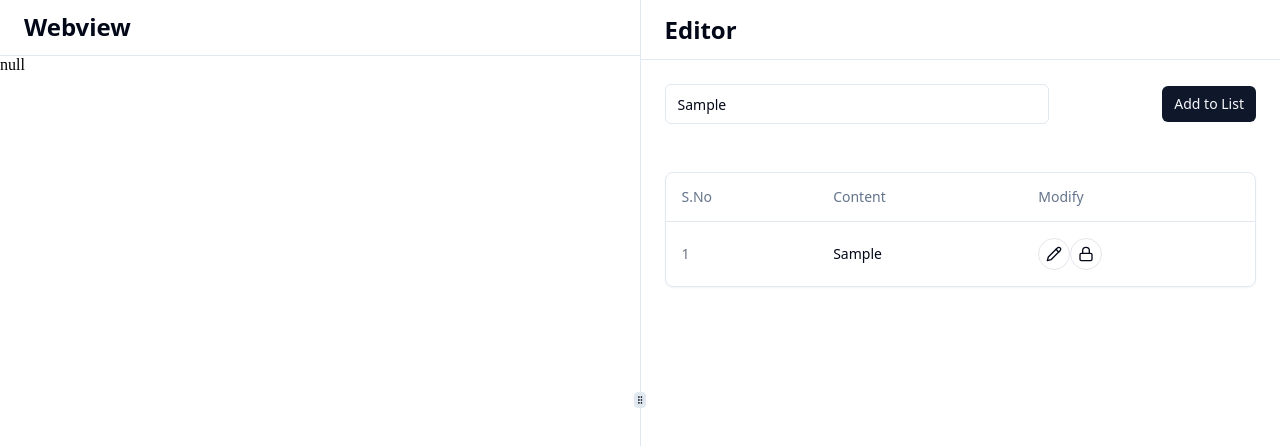
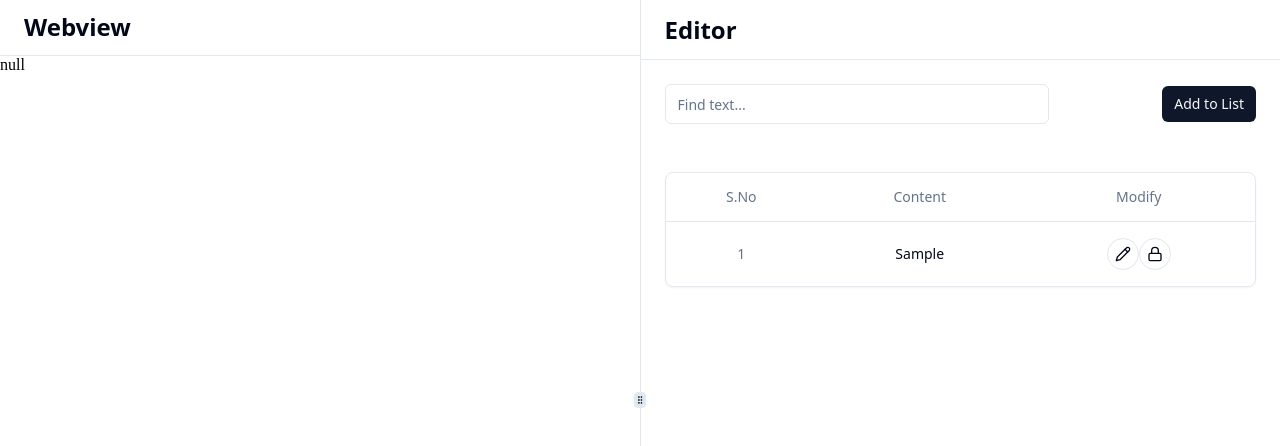
Before and after one commit to UTandor/fuzzy-scraper, a React (Vite) app in the folder client/: page /editor in a window 1280 px wide. Both pictures are taken after typing "Sample" into the empty fields and a click on the button "Add to List". Shown: the top 446 px of the page. Built offline with nearby package versions, Linux system fonts and the light colour scheme.

Commit message:
Basic changes to Editor panel

```diff
--- a/client/src/components/elements/Editor.tsx
+++ b/client/src/components/elements/Editor.tsx
@@ -9,7 +9,7 @@ import {
   Table,
 } from "@/components/ui/table";
 import { LockIcon, PencilIcon } from "lucide-react";
-import { useState } from "react";
+import { FormEvent, useState } from "react";
 
 interface Item {
   id: number;
@@ -19,9 +19,10 @@ interface Item {
 const Editor = () => {
   const [findItem, setFindItem] = useState("");
   const [items, setItems] = useState<Item[]>([]);
-  const searchItem = () => {
+  const searchItem = (e: FormEvent) => {
+    e.preventDefault();
     console.log(findItem);
-    setItems([...items, { id: 1, content: findItem }]);
+    setItems([...items, { id: items.length + 1, content: findItem }]);
     setFindItem("");
   };
 
@@ -33,38 +34,41 @@ const Editor = () => {
           <h1 className="font-semibold text-lg md:text-2xl ">Editor</h1>
         </header>
         <main className="flex flex-1 flex-col p-4 md:gap-8 md:p-6">
-          <div className="flex items-center mb-4 space-x-8 justify-between">
+          <form
+            onSubmit={() => searchItem(e)}
+            className="flex items-center mb-4 space-x-8 justify-between"
+          >
             <Input
               className="w-full max-w-sm "
               placeholder="Find text..."
               type="text"
+              value={findItem}
               onChange={(e) => setFindItem(e.target.value)}
             />
-
             <Button className="ml-auto" size="sm" onClick={searchItem}>
               Add to List
             </Button>
-          </div>
+          </form>
           <div className="border shadow-sm rounded-lg">
             <Table>
               <TableHeader className="">
                 <TableRow>
-                  <TableHead>S.No</TableHead>
-                  <TableHead>Content</TableHead>
-                  <TableHead>Modify</TableHead>
+                  <TableHead className="text-center">S.No</TableHead>
+                  <TableHead className="text-center">Content</TableHead>
+                  <TableHead className=" text-center">Modify</TableHead>
                 </TableRow>
               </TableHeader>
               <TableBody>
                 {items &&
                   items.map((item) => (
                     <TableRow>
-                      <TableCell>
+                      <TableCell className="text-center">
                         <p className="text-gray-500">{item.id}</p>
                       </TableCell>
                       <TableCell>
-                        <h1 className="text-left">{item.content}</h1>{" "}
+                        <h1 className="text-center">{item.content}</h1>
                       </TableCell>
-                      <TableCell>
+                      <TableCell className="flex mx-auto w-full  items-center justify-center">
                         <Button
                           className="rounded-full border border-gray-200 w-8 h-8 dark:border-gray-800"
                           size="icon"
```
